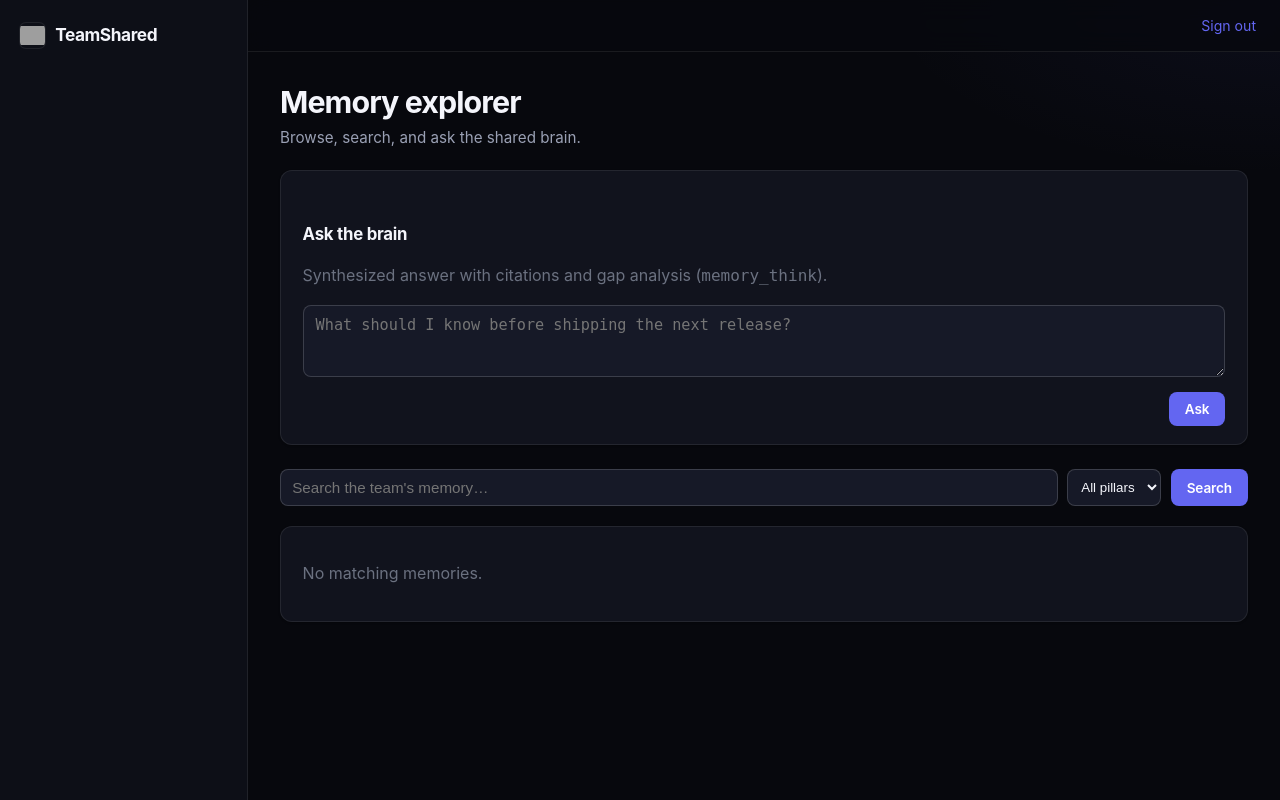
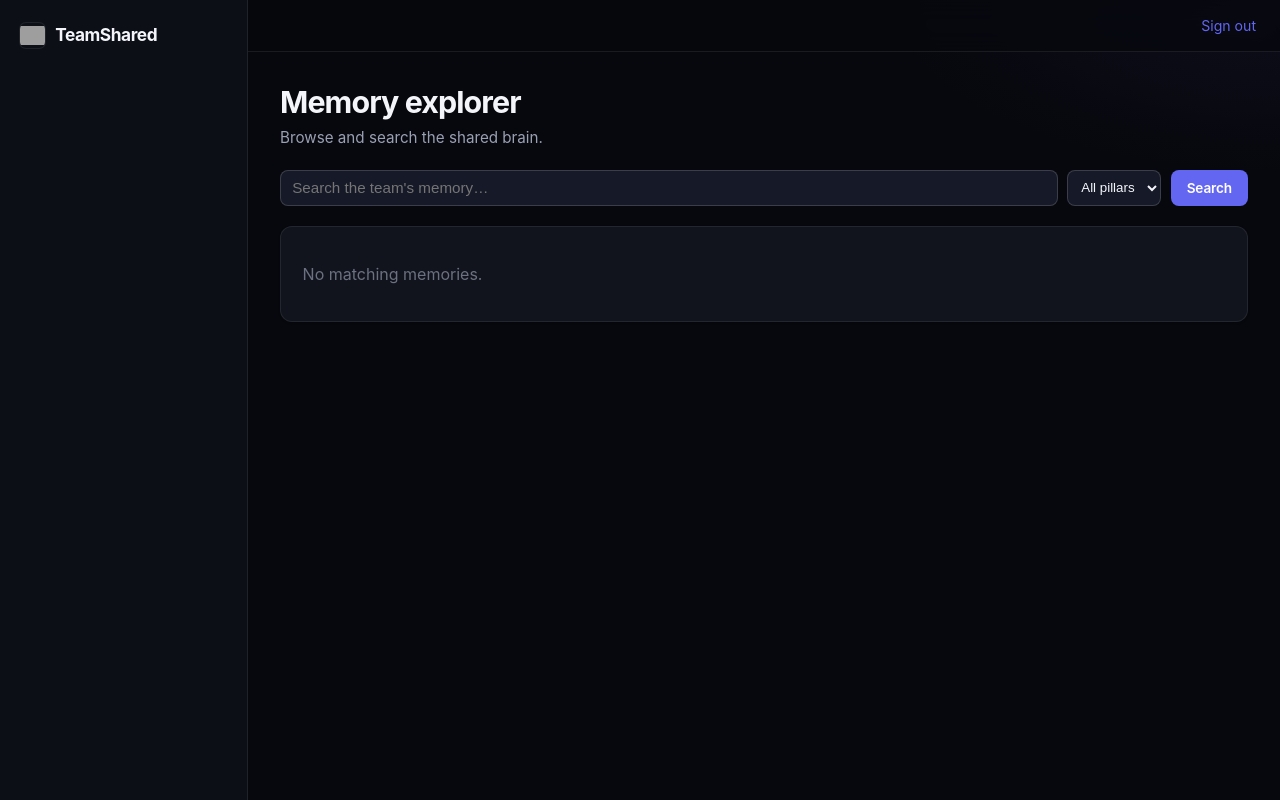
Before and after one commit to xhad/teamshared, a Python web app: template src/teamshared/server/templates/memory.html in a window 1280 px wide. Run offline with Jinja, Linux system fonts and the light colour scheme; the template is opened without the code that fills it, so the values that code supplies are empty; some libraries are stand-ins or nearby versions; grey boxes are pictures that could not be loaded.

Commit message:
Remove Ask the brain from the console Memory explorer.
Keep the page as search/browse only; synthesis stays on the MCP memory_think tool for agents.

Co-authored-by: Cursor <cursoragent@cursor.com>

```diff
--- a/src/teamshared/server/templates/memory.html
+++ b/src/teamshared/server/templates/memory.html
@@ -8,16 +8,6 @@
   .mem-search select { padding: .55rem; border: 1px solid var(--border-strong); border-radius: 8px; background: var(--panel-2); color: var(--text); }
   .mem-search button { padding: .55rem 1rem; border: 0; border-radius: 8px; background: var(--accent); color: #fff; cursor: pointer; font-weight: 600; }
   .mem-search button:hover { background: var(--accent-bright); }
-  .mem-think { margin: 0 0 1.5rem; }
-  .mem-think textarea { width: 100%; min-height: 4.5rem; padding: .65rem .75rem; border: 1px solid var(--border-strong); border-radius: 8px; font-size: .95rem; background: var(--panel-2); color: var(--text); resize: vertical; }
-  .mem-think-actions { display: flex; justify-content: flex-end; margin-top: .55rem; }
-  .mem-think-actions button { padding: .55rem 1rem; border: 0; border-radius: 8px; background: var(--accent); color: #fff; cursor: pointer; font-weight: 600; }
-  .think-result { margin: 0 0 1.5rem; }
-  .think-result .answer { line-height: 1.55; }
-  .think-meta { font-size: .85rem; color: var(--muted); margin: .35rem 0 1rem; }
-  .think-citations, .think-gaps { margin: 1rem 0 0; }
-  .think-citations ul, .think-gaps ul { margin: .35rem 0 0; padding-left: 1.2rem; }
-  .gap-kind { display: inline-block; padding: .1rem .45rem; border-radius: 999px; font-size: .72rem; font-weight: 600; background: var(--warn-soft); color: var(--warn); margin-right: .35rem; }
   td.content { max-width: 520px; }
   .pp { display: inline-block; padding: .1rem .5rem; border-radius: 999px; font-size: .73rem; font-weight: 600; }
   .pp.semantic { background: var(--accent-soft); color: var(--accent); }
@@ -26,47 +16,7 @@
 {% endblock %}
 {% block content %}
   <h1>Memory explorer</h1>
-  <p class="sub">Browse, search, and ask the shared brain.</p>
-
-  <section class="panel mem-think" aria-labelledby="ask-brain-heading">
-    <h2 id="ask-brain-heading" class="h3">Ask the brain</h2>
-    <p class="muted">Synthesized answer with citations and gap analysis (<code>memory_think</code>).</p>
-    <form method="post" action="/app/memory/think">
-      {{ cm.csrf_field() }}
-      <textarea name="think_query" placeholder="What should I know before shipping the next release?">{{ think_query or '' }}</textarea>
-      <div class="mem-think-actions">
-        <button type="submit">Ask</button>
-      </div>
-    </form>
-  </section>
-
-  {% if think %}
-  <section class="panel think-result" aria-labelledby="think-result-heading">
-    <h2 id="think-result-heading" class="h3">Answer</h2>
-    <p class="think-meta">{{ think.sources_used }} source{{ 's' if think.sources_used != 1 else '' }} used</p>
-    <div class="answer">{{ think.answer_html | safe }}</div>
-    {% if think.citations %}
-    <div class="think-citations">
-      <h3 class="h4">Citations</h3>
-      <ul>
-        {% for c in think.citations %}
-        <li><a href="/app/memory/{{ c.memory_id }}">{{ c.snippet | truncate(120) }}</a>{% if c.agent %} <span class="muted">({{ c.agent }})</span>{% endif %}</li>
-        {% endfor %}
-      </ul>
-    </div>
-    {% endif %}
-    {% if think.gaps %}
-    <div class="think-gaps">
-      <h3 class="h4">Gaps</h3>
-      <ul>
-        {% for g in think.gaps %}
-        <li><span class="gap-kind">{{ g.kind }}</span>{{ g.claim }}{% if g.detail %} — {{ g.detail }}{% endif %}</li>
-        {% endfor %}
-      </ul>
-    </div>
-    {% endif %}
-  </section>
-  {% endif %}
+  <p class="sub">Browse and search the shared brain.</p>
 
   <form class="mem-search" method="get" action="/app/memory">
     <input type="text" name="q" value="{{ q }}" placeholder="Search the team's memory&hellip;" />
@@ -97,7 +47,7 @@
       </tbody>
     </table>
     </div>
-    {% elif not note and not think %}
+    {% elif not note %}
     <p class="muted">No matching memories.</p>
     {% endif %}
   </div>
--- a/src/teamshared/server/token_api.py
+++ b/src/teamshared/server/token_api.py
@@ -485,7 +485,7 @@ def _landing_page_html() -> str:
             <li>Memory wiki — curated topic pages, timeline, skills, and playbooks.</li>
             <li>Work &amp; projects — org task queue with boards, dependencies, and assignees.</li>
             <li>Strategy — vision, mission, and OKR cycles agents can recall.</li>
-            <li>Memory explorer — search, inspect records, and <strong>Ask the brain</strong>.</li>
+            <li>Memory explorer — search and inspect shared-brain records.</li>
             <li>Ontology — entity types, link types, and governed actions.</li>
             <li>People, orgs &amp; keys — multi-tenant OTP sign-in, invite teammates, mint API keys.</li>
           </ul>
@@ -501,7 +501,7 @@ def _landing_page_html() -> str:
               <div class="wrow"><span class="pill pill-epi">episodic</span> Shipped multi-tenant orgs · 013_accounts.sql</div>
               <div class="wrow"><span class="pill pill-proc">skill</span> ship-pr · atomic playbook building block</div>
               <div class="wrow"><span class="pill pill-epi">work</span> Multi-tenant OTP console shipped</div>
-              <div class="wrow muted">memory_think("how do we release?") → cited answer</div>
+              <div class="wrow muted">memory_recall("how do we release?") → ranked hits</div>
             </div>
           </div>
         </div>
```
Also changed, not shown: AGENTS.md (+1 -1 lines), src/teamshared/server/console.py (+0 -27 lines), tests/test_console.py (+1 -36 lines).
